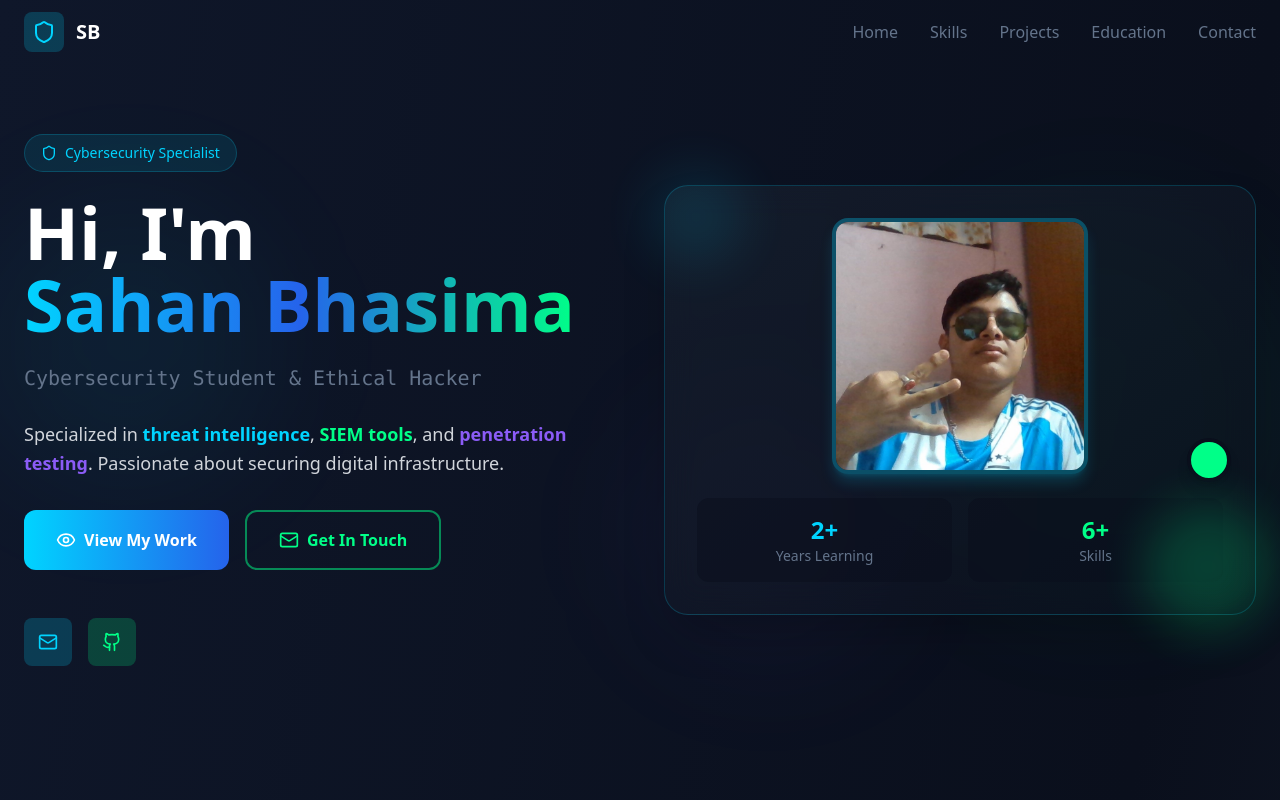
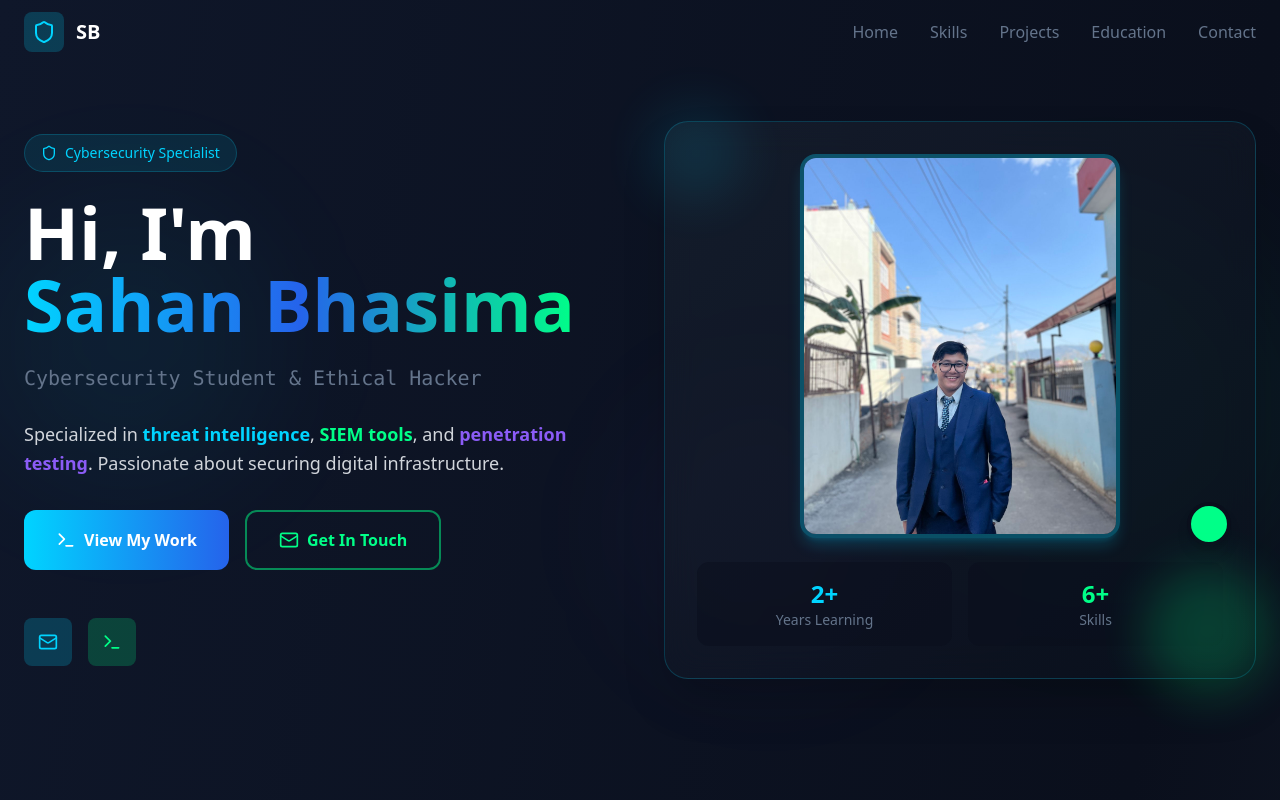
Before and after one commit to Sawhun/sahan_portfolio, a React (Vite) app: page / in a window 1280 px wide. Shown: the top 800 px of the page. Built offline with nearby package versions, Linux system fonts and the light colour scheme.

Commit message:
Replace profile picture and deploy
Replaced the existing profile picture with the new image and deployed the changes.

```diff
--- a/src/components/Hero.tsx
+++ b/src/components/Hero.tsx
@@ -1,6 +1,6 @@
 
 import React, { useState, useEffect } from 'react';
-import { Shield, Download, Mail, Github, Eye } from 'lucide-react';
+import { Shield, Terminal, Lock, Download, Mail } from 'lucide-react';
 
 const Hero = () => {
   const [displayText, setDisplayText] = useState('');
@@ -12,7 +12,7 @@ const Hero = () => {
       const timeout = setTimeout(() => {
         setDisplayText(prev => prev + fullText[currentIndex]);
         setCurrentIndex(prev => prev + 1);
-      }, 80);
+      }, 100);
       return () => clearTimeout(timeout);
     }
   }, [currentIndex, fullText]);
@@ -29,7 +29,7 @@ const Hero = () => {
       <div className="container mx-auto px-4 sm:px-6">
         <div className="grid grid-cols-1 lg:grid-cols-2 gap-12 items-center">
           {/* Content side */}
-          <div className="space-y-8">
+          <div className="space-y-8 lg:order-1">
             <div className="space-y-6">
               <div className="inline-flex items-center gap-2 bg-cyber-electric/10 border border-cyber-electric/20 rounded-full px-4 py-2">
                 <Shield className="w-4 h-4 text-cyber-electric" />
@@ -66,7 +66,7 @@ const Hero = () => {
                 className="group bg-gradient-to-r from-cyber-electric to-cyber-blue hover:from-cyber-blue hover:to-cyber-electric text-white font-semibold py-4 px-8 rounded-xl transition-all duration-300 hover:shadow-lg hover:shadow-cyber-electric/30 hover:scale-105 transform"
               >
                 <span className="flex items-center justify-center gap-2">
-                  <Eye className="w-5 h-5" />
+                  <Terminal className="w-5 h-5" />
                   View My Work
                 </span>
               </button>
@@ -89,26 +89,26 @@ const Hero = () => {
                   <Mail className="w-5 h-5 text-cyber-electric" />
                 </div>
               </a>
-              <a href="#" className="group">
+              <a href="https://github.com/sahanbhasima" target="_blank" rel="noopener noreferrer" className="group">
                 <div className="w-12 h-12 bg-cyber-green/20 hover:bg-cyber-green/30 rounded-lg flex items-center justify-center transition-all duration-300 group-hover:scale-110">
-                  <Github className="w-5 h-5 text-cyber-green" />
+                  <Terminal className="w-5 h-5 text-cyber-green" />
                 </div>
               </a>
             </div>
           </div>
 
           {/* Profile image side */}
-          <div className="relative">
+          <div className="relative lg:order-2">
             <div className="relative z-10">
               {/* Main profile container */}
               <div className="relative bg-gradient-to-br from-cyber-navy/60 to-cyber-dark/60 backdrop-blur-lg border border-cyber-electric/20 rounded-3xl p-8 shadow-2xl">
                 {/* Profile image */}
                 <div className="relative mb-6">
-                  <div className="w-64 h-64 mx-auto rounded-2xl overflow-hidden border-4 border-cyber-electric/30 shadow-lg shadow-cyber-electric/20">
+                  <div className="w-80 h-96 mx-auto rounded-2xl overflow-hidden border-4 border-cyber-electric/30 shadow-lg shadow-cyber-electric/20">
                     <img
-                      src="/lovable-uploads/543e9ab6-0d70-45c7-abdc-e711e130d0ff.png"
-                      alt="Sahan Bhasima"
-                      className="w-full h-full object-cover"
+                      src="/lovable-uploads/17b5b95f-4aaf-43f8-ad79-41b8e83ea733.png"
+                      alt="Sahan Bhasima - Cybersecurity Professional"
+                      className="w-full h-full object-cover object-center"
                     />
                   </div>
                   {/* Floating status indicator */}
```
Also changed, not shown: public/lovable-uploads/17b5b95f-4aaf-43f8-ad79-41b8e83ea733.png (added).
